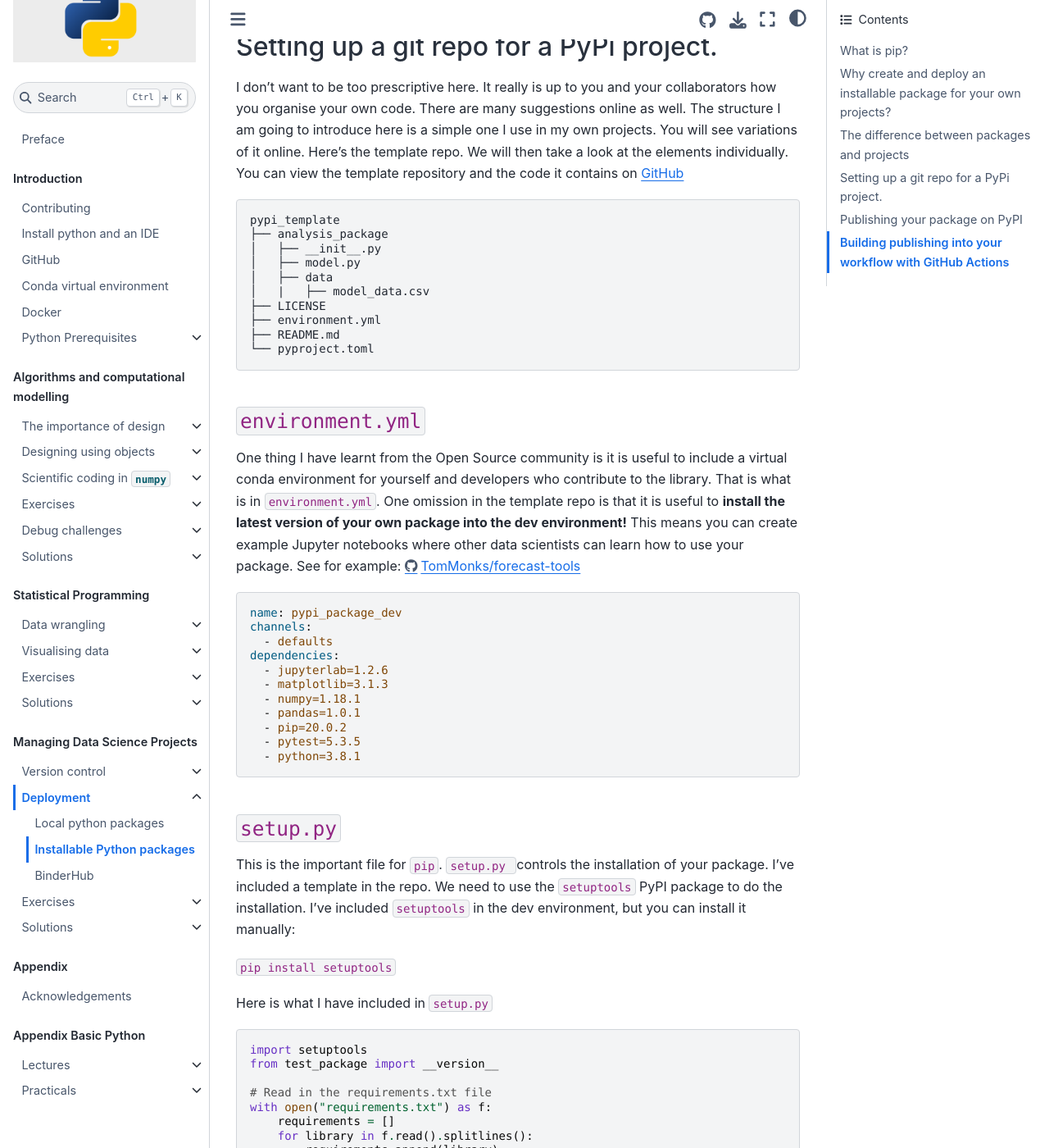
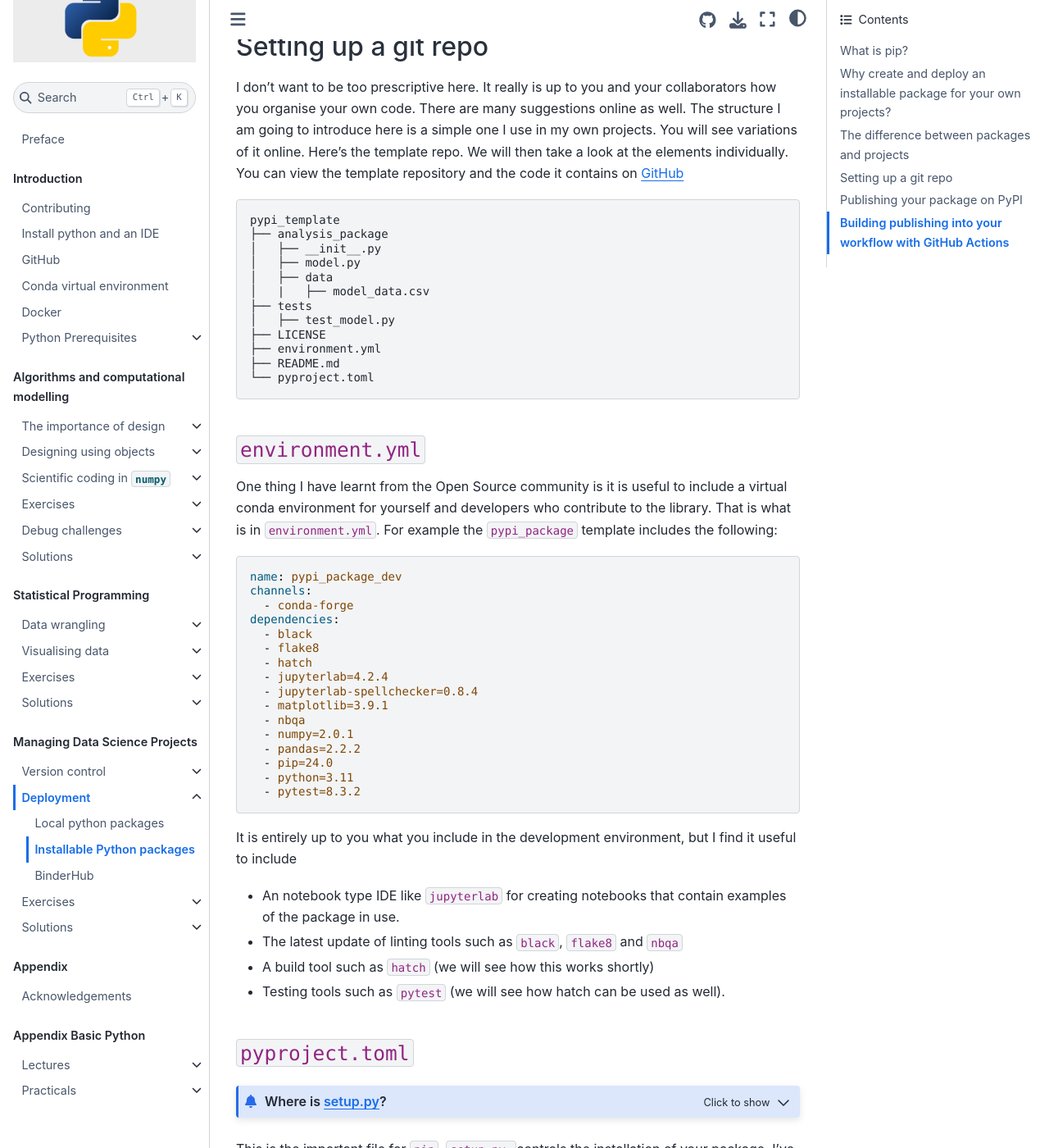
Before and after one commit to health-data-science-OR/coding-for-ml, a Jupyter Book: the page built from content/03_mgt/03_pypi/01_pypi.md, in a window 1280 px wide and 1400 px high, scrolled down 2806 px. Shown: the whole window at 82% size. Built offline with Jupyter Book 1.0.4 settings and Sphinx 7.4.7 and the Sphinx Book theme 1.1.4, drawn with Linux system fonts in a browser that asks for light colours.

Commit message:
feat(pypi): started mod to toml

````diff
--- a/content/03_mgt/03_pypi/01_pypi.md
+++ b/content/03_mgt/03_pypi/01_pypi.md
@@ -48,7 +48,7 @@ The difference is illustrated in the Figure below. Here **your-package v1.0.0**
 :align: center
 ```
 
-## Setting up a git repo for a PyPi project.
+## Setting up a git repo
 
 I don't want to be too prescriptive here.  It really is up to you and your collaborators how you organise your own code.  There are many suggestions online as well. The structure I am going to introduce here is a simple one I use in my own projects.  You will see variations of it online.  Here's the template repo.  We will then take a look at the elements individually.   You can view the template repository and the code it contains on [GitHub](https://github.com/health-data-science-OR/pypi-template)
 
@@ -59,6 +59,8 @@ pypi_template
 │   ├── model.py
 │   ├── data
 │   |   ├── model_data.csv
+├── tests
+│   ├── test_model.py
 ├── LICENSE
 ├── environment.yml
 ├── README.md
@@ -67,23 +69,41 @@ pypi_template
 
 ### `environment.yml`
 
-One thing I have learnt from the Open Source community is it is useful to include a virtual conda environment for yourself and developers who contribute to the library.  That is what is in `environment.yml`. One omission in the template repo is that it is useful to **install the latest version of your own package into the dev environment!**  This means you can create example Jupyter notebooks where other data scientists can learn how to use your package.  See for example:  https://github.com/TomMonks/forecast-tools
+One thing I have learnt from the Open Source community is it is useful to include a virtual conda environment for yourself and developers who contribute to the library.  That is what is in `environment.yml`. For example the `pypi_package` template includes the following:
 
 ```yaml
 name: pypi_package_dev
 channels:
-  - defaults
+  - conda-forge
 dependencies:
-  - jupyterlab=1.2.6
-  - matplotlib=3.1.3
-  - numpy=1.18.1
-  - pandas=1.0.1
-  - pip=20.0.2
-  - pytest=5.3.5
-  - python=3.8.1
+  - black
+  - flake8
+  - hatch
+  - jupyterlab=4.2.4
+  - jupyterlab-spellchecker=0.8.4
+  - matplotlib=3.9.1
+  - nbqa
+  - numpy=2.0.1
+  - pandas=2.2.2
+  - pip=24.0
+  - python=3.11
+  - pytest=8.3.2
 ```
 
-### `setup.py`
+It is entirely up to you what you include in the development environment, but I find it useful to include
+
+* An notebook type IDE like `jupyterlab` for creating notebooks that contain examples of the package in use.
+* The latest update of linting tools such as `black`, `flake8` and `nbqa`
+* A build tool such as `hatch` (we will see how this works shortly)
+* Testing tools such as `pytest` (we will see how hatch can be used as well).
+
+### `pyproject.toml`
+
+```{admonition} Where is setup.py?
+:class: information, dropdown
+In prior versions of this book I included material that built an installable python package using `setuptools` and `setup.py` (plus several other files).
+```
+
 
 This is the important file for `pip`.  `setup.py `controls the installation of your package.  I've included a template in the repo.  We need to use the `setuptools` PyPI package to do the installation.  I've included `setuptools` in the dev environment, but you can install it manually:
 
````
